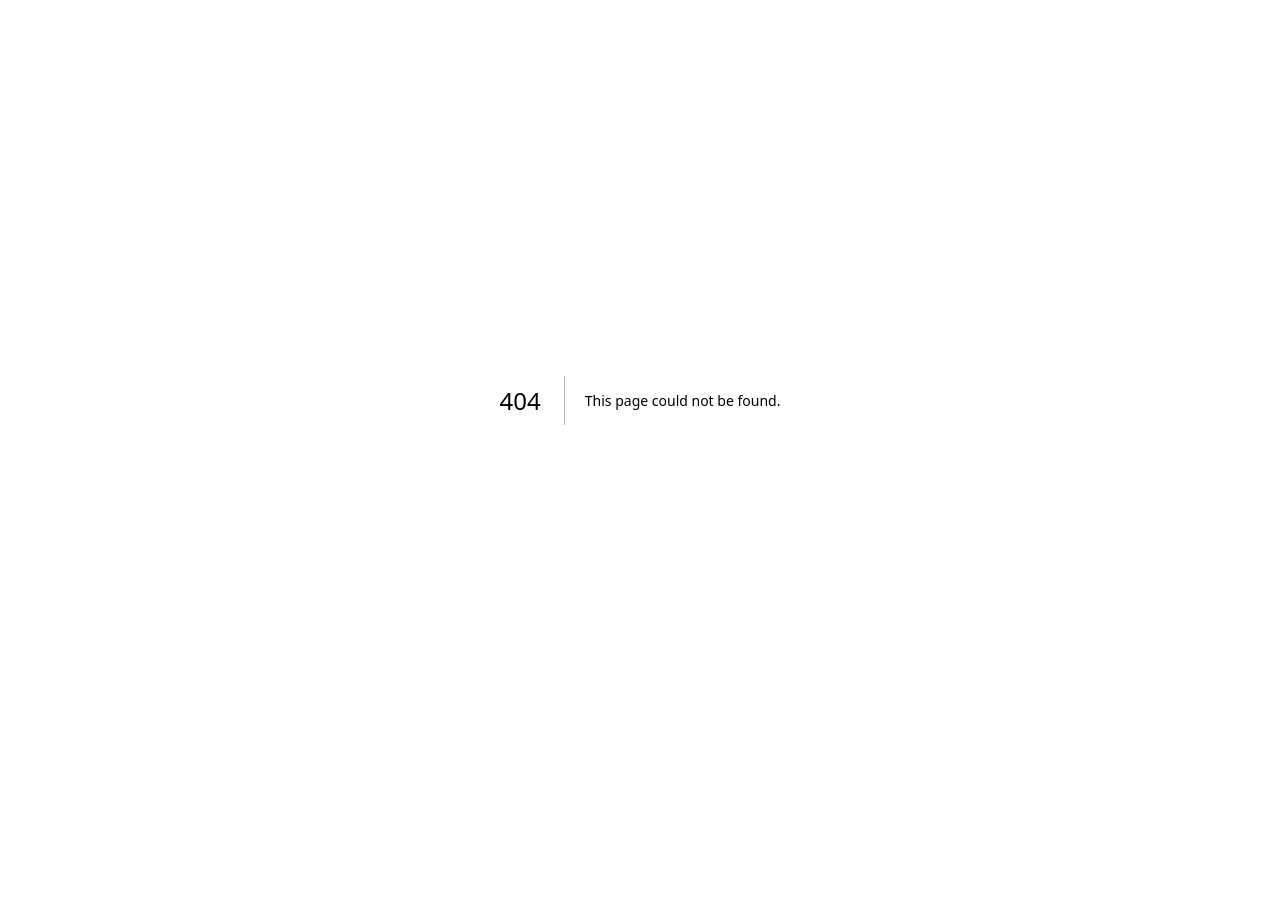
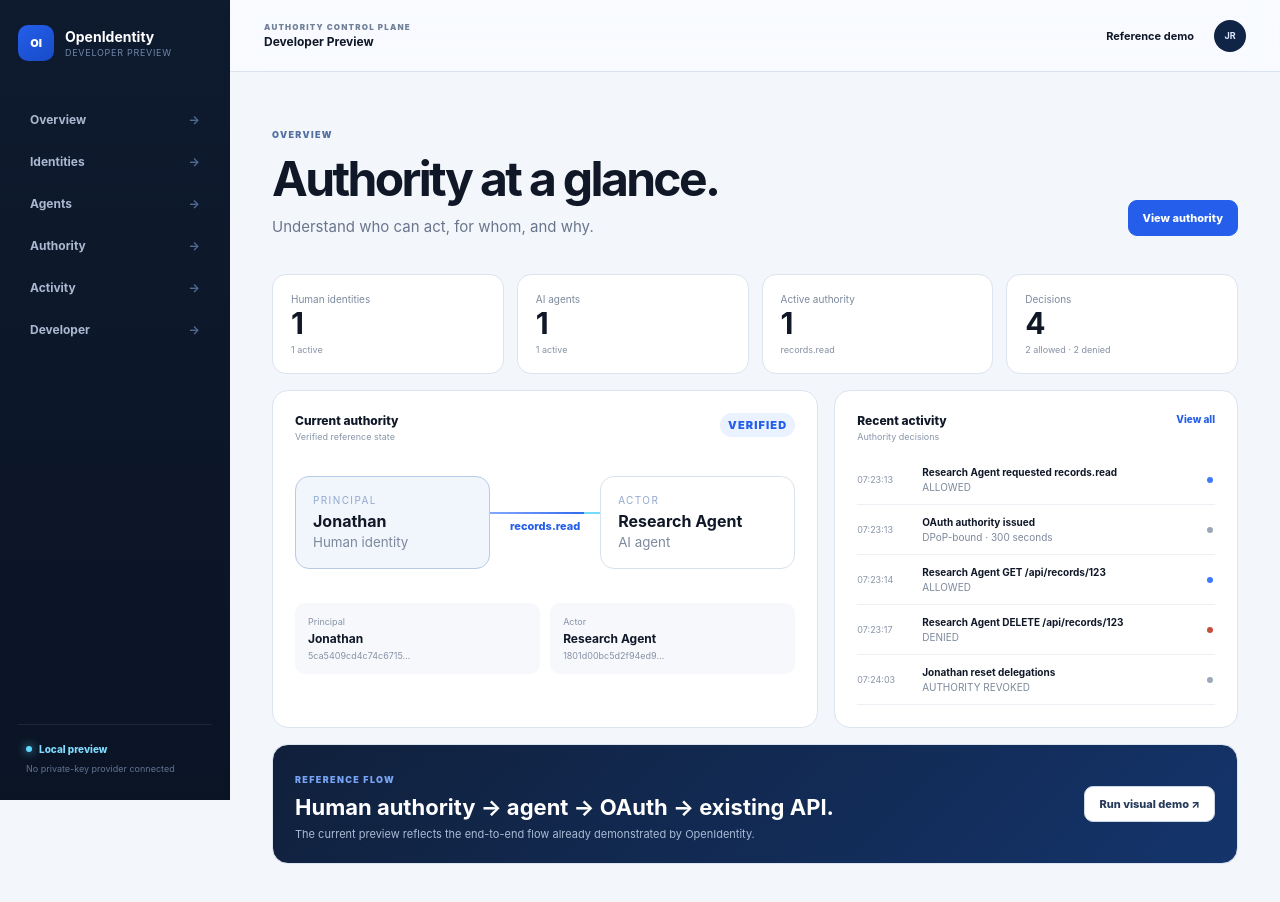
Before and after one commit to jonathon-ross/openidentity-console, a Next.js app: page /console in a window 1280 px wide. Before the commit this address had no page. Shown: the top 902 px of the page. Before the commit the page ends 800 px from the top, so only its background shows below. Built offline with nearby package versions, Linux system fonts and the light colour scheme.

Commit message:
Add core Console product routes

```diff
--- /dev/null
+++ b/app/console/page.tsx
@@ -0,0 +1,6 @@
+import Link from "next/link";import {AuthorityGraph} from "../../components/AuthorityGraph";import {activity,agent,principal} from "../../lib/demo-data";
+export default function Overview(){return <><div className="page-heading"><div><span className="overline">OVERVIEW</span><h1>Authority at a glance.</h1><p>Understand who can act, for whom, and why.</p></div><Link className="app-button primary" href="/console/authority">View authority</Link></div>
+<div className="stat-row"><div><span>Human identities</span><strong>1</strong><small>1 active</small></div><div><span>AI agents</span><strong>1</strong><small>1 active</small></div><div><span>Active authority</span><strong>1</strong><small>records.read</small></div><div><span>Decisions</span><strong>4</strong><small>2 allowed · 2 denied</small></div></div>
+<div className="dashboard-grid"><section className="app-card authority-card-large"><div className="card-head"><div><span>Current authority</span><small>Verified reference state</small></div><b className="badge verified">VERIFIED</b></div><AuthorityGraph/><div className="detail-pair"><div><span>Principal</span><strong>{principal.name}</strong><small>{principal.identity.slice(0,18)}…</small></div><div><span>Actor</span><strong>{agent.name}</strong><small>{agent.identity.slice(0,18)}…</small></div></div></section>
+<section className="app-card"><div className="card-head"><div><span>Recent activity</span><small>Authority decisions</small></div><Link href="/console/activity">View all</Link></div><div className="event-list">{activity.slice(0,5).map(([time,event,result])=><div className="event" key={time+event}><time>{time}</time><div><strong>{event}</strong><small>{result}</small></div><i className={result==="ALLOWED"?"allow":result==="DENIED"?"deny":""}/></div>)}</div></section></div>
+<section className="app-card callout-card"><div><span className="overline">REFERENCE FLOW</span><h2>Human authority → agent → OAuth → existing API.</h2><p>The current preview reflects the end-to-end flow already demonstrated by OpenIdentity.</p></div><Link className="app-button" href="/#demo">Run visual demo ↗</Link></section></>}
```
